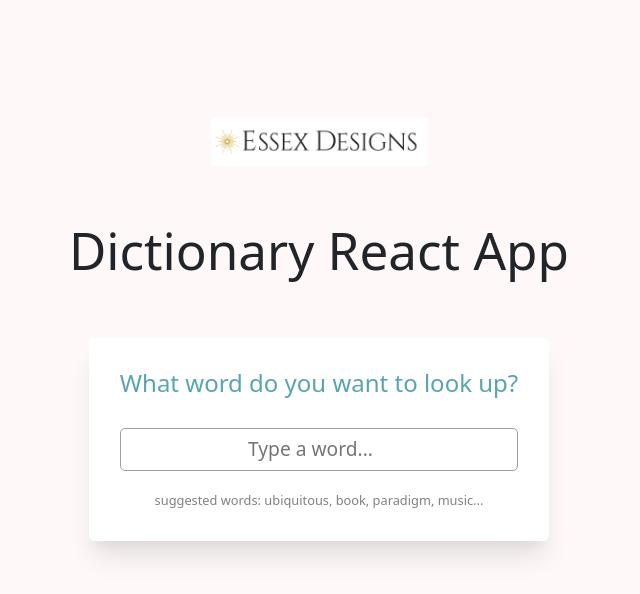
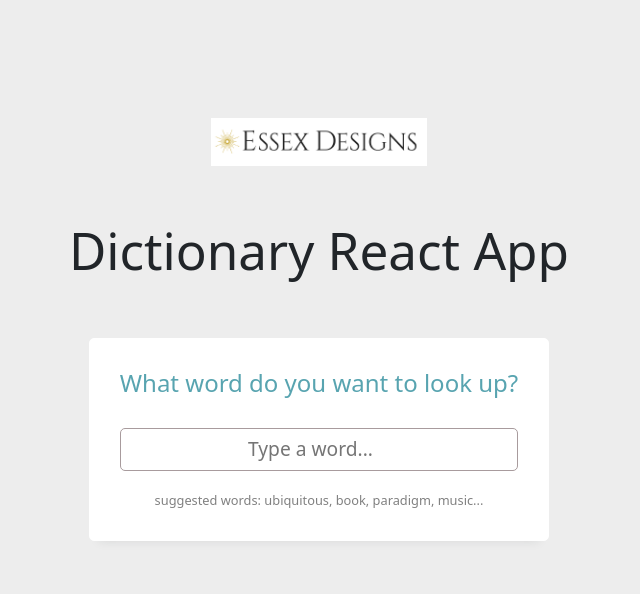
Before and after one commit to GwenCodes/dictionary, a React (Vite) app: page / in a window 1280 px wide. Shown: the top 594 px of the page, without its empty margins (321-961 px from the left). Built offline with nearby package versions, Linux system fonts and the light colour scheme.

Commit message:
Changed box shadow style

```diff
--- a/src/App.css
+++ b/src/App.css
@@ -3,7 +3,7 @@ body {
   flex-direction: column; /* stack children vertically */
   justify-content: flex-start; /* push them to the top */
   align-items: center; /* keep them horizontally centered */
-  background: #fef8f9;
+  background: #ededed;
 }
 
 .App-header {
--- a/src/Dictionary.css
+++ b/src/Dictionary.css
@@ -18,8 +18,7 @@ form {
   border: solid 1px white;
   border-radius: 5px;
   margin: 2rem 2rem; /* shorthand: top/bottom 2rem, left/right 2rem */
-  box-shadow: rgba(0, 0, 0, 0.1) 0px 20px 25px -5px,
-    rgba(0, 0, 0, 0.04) 0px 10px 10px -5px;
+  box-shadow: rgba(33, 35, 38, 0.1) 0px 10px 10px -10px;
 }
 
 .Dictionary input {
```
